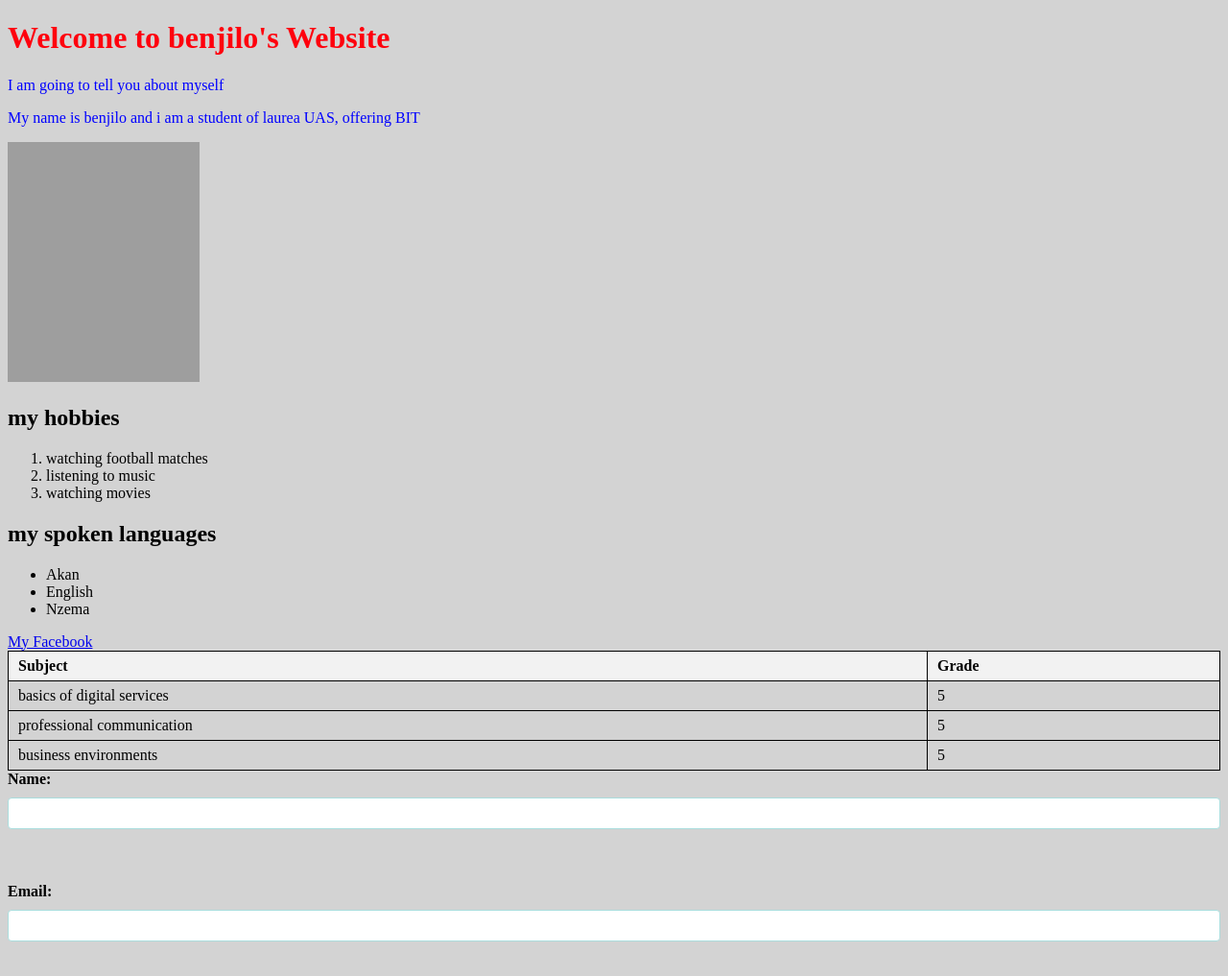
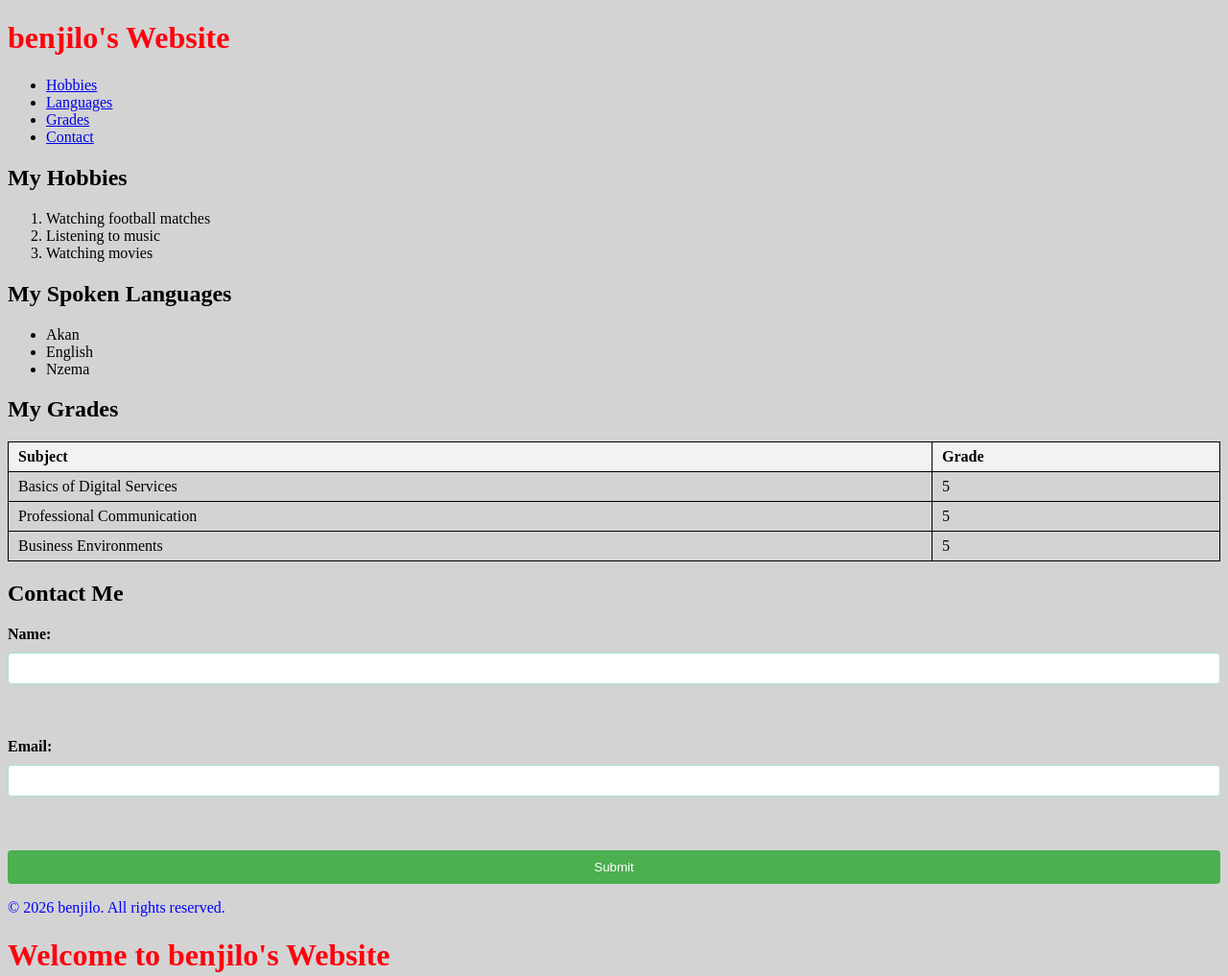
Before and after one commit to annanatta-a11y/website_dev_course_2026, a plain HTML site: page Advanced_CSS/index.html in a window 1280 px wide. Shown: the top 1017 px of the page at 96% size. Drawn offline with Linux system fonts and the light colour scheme; files that its build step writes are made by us from their sources; grey boxes are pictures that could not be loaded.

Commit message:
page layout update

```diff
--- a/Advanced_CSS/index.html
+++ b/Advanced_CSS/index.html
@@ -128,6 +128,74 @@
     </style>
 </head>
 <body>
+    <header>
+        <h1>benjilo's Website</h1>
+        <nav>
+            <ul>
+                <li><a href="#hobbies">Hobbies</a></li>
+                <li><a href="#languages">Languages</a></li>
+                <li><a href="#grades">Grades</a></li>
+                <li><a href="#contact">Contact</a></li>
+            </ul>
+        </nav>
+    </header>
+    <main>
+        <section id="hobbies">
+            <h2>My Hobbies</h2>
+            <ol>
+                <li>Watching football matches</li>
+                <li>Listening to music</li>
+                <li>Watching movies</li>
+            </ol>
+        </section>
+
+        <section id="languages">
+            <h2>My Spoken Languages</h2>
+            <ul>
+                <li>Akan</li>
+                <li>English</li>
+                <li>Nzema</li>
+            </ul>
+        </section>
+
+        <section id="grades">
+            <h2>My Grades</h2>
+            <table>
+                <tr>
+                    <th>Subject</th>
+                    <th>Grade</th>
+                </tr>
+                <tr>
+                    <td>Basics of Digital Services</td>
+                    <td>5</td>
+                </tr>
+                <tr>
+                    <td>Professional Communication</td>
+                    <td>5</td>
+                </tr>
+                <tr>
+                    <td>Business Environments</td>
+                    <td>5</td>
+                </tr>
+            </table>
+        </section>
+
+        <section id="contact">
+            <h2>Contact Me</h2>
+            <form action="#" method="post">
+                <label for="name">Name:</label>
+                <input type="text" id="name" name="name" required><br><br>
+
+                <label for="email">Email:</label>
+                <input type="email" id="email" name="email" required><br><br>
+
+                <input type="submit" value="Submit">
+            </form>
+        </section>
+    </main>
+    <footer>
+        <p>&copy; 2026 benjilo. All rights reserved.</p>
+    </footer>
     <h1>Welcome to benjilo's Website</h1>
     <p>I am going to tell you about myself</p>
     <p>My name is benjilo and i am a student of laurea UAS, offering BIT</p>
@@ -166,10 +234,10 @@
     </table>
 
     <form>
-        <label for="name">Name:</label>
-        <input type="text" id="name" name="name"><br><br>
-        <label for="email">Email:</label>
-        <input type="email" id="email" name="email"><br><br>
+        <label for="additional-name">Name:</label>
+        <input type="text" id="additional-name" name="name"><br><br>
+        <label for="additional-email">Email:</label>
+        <input type="email" id="additional-email" name="email"><br><br>
         <input type="submit" value="Submit">
     </form>
     <div class="container">
```
